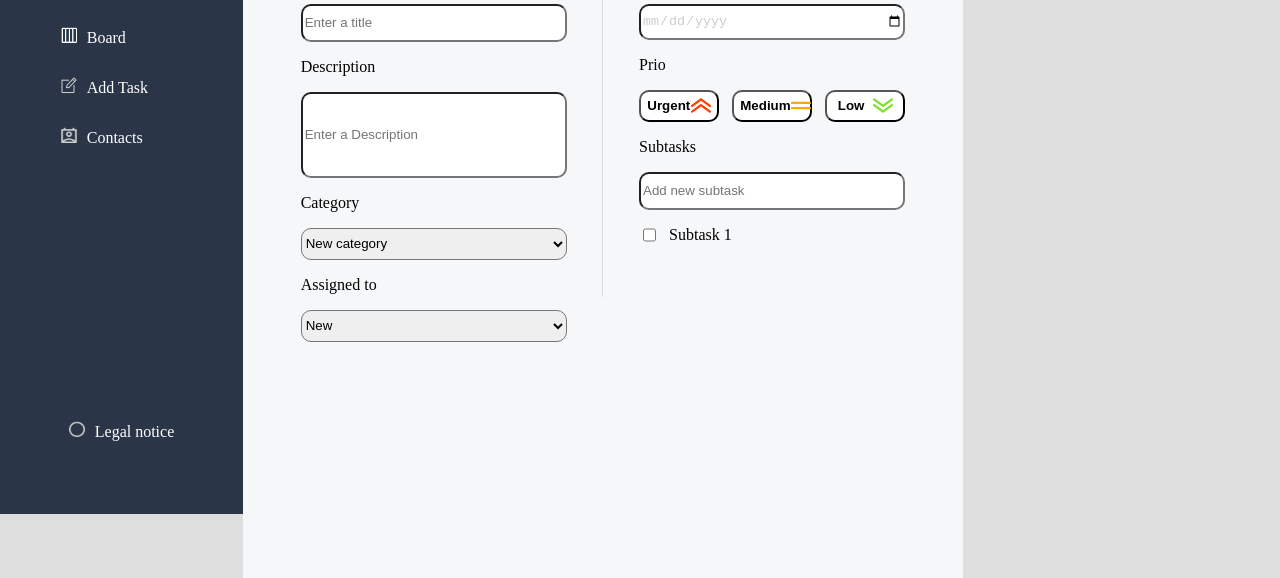
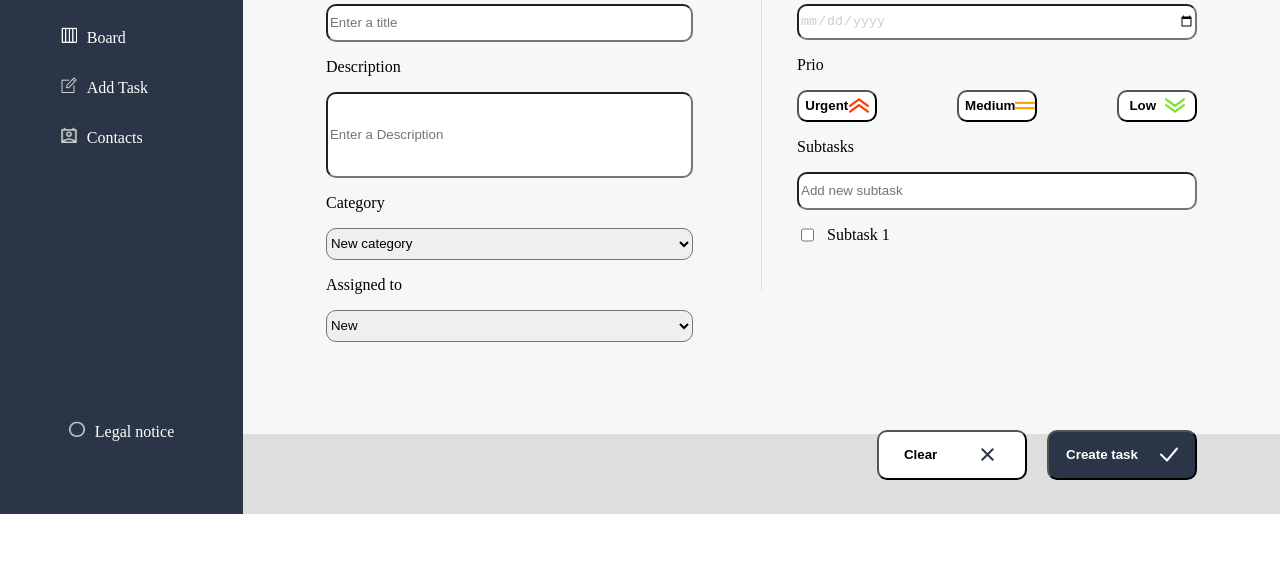
Before and after one commit to CMarscheider/Join, a plain HTML site: page addtask.html in a window 1280 px wide. Shown: the part 286-864 px from the top of the page. After the commit the page ends 800 px from the top, so only its background shows below. Drawn offline with Linux system fonts and the light colour scheme.

Commit message:
added task endbuttons and progress

```diff
--- a/addtask.html
+++ b/addtask.html
@@ -70,10 +70,12 @@
 
                 <div class="rightside-content">
 
+
                     <div class="date-container">
                         <p>Due date</p>
                         <input type="date">
                     </div>
+
 
                     <div class="prio-container">
                         <p>Prio</p>
@@ -90,6 +92,7 @@
                         </div>
                     </div>
 
+
                     <div class="subtasks-container">
                         <p>Subtasks</p>
                         <input placeholder="Add new subtask" type="text">
@@ -100,6 +103,17 @@
                     </div>
 
 
+                    <div class="button-container-end">
+                        <button class="clear-button"><b>Clear</b>
+                            <img src="assets/img/cancelimg.svg" alt="cancel">
+                        </button>
+                        <button class="create-button"><b>Create task</b>
+                            <img src="assets/img/acceptimg.svg" alt="cancel">
+                        </button>
+
+
+
+                    </div>
 
 
                 </div>
--- a/css/addtask.css
+++ b/css/addtask.css
@@ -1,8 +1,6 @@
 .addtask-content {
     display: flex;
     position: relative;
-    width: 90vh;
-    height: 78vh;
 }
 
 .leftside-content {
@@ -18,6 +16,7 @@
     display: flex;
     flex-direction: column;
     width: 50%;
+    height: 60vh;
     background-color: #F6F7F8;
     padding-right: 8%;
     padding-left: 5%;
@@ -91,6 +90,26 @@
     gap: 10px;
 }
 
+.button-container-end {
+    display: flex;
+    flex-direction: row;
+    justify-content: center;
+    gap: 20px;
+    margin-top: 170px;
+    margin-left: 80px;
+
+
+}
+
+.button-container-end button {
+    display: flex;
+    justify-content: space-around;
+    align-items: center;
+    height: 50px;
+    width: 150px;
+    border-radius: 10px;
+}
+
 
 
 
@@ -98,7 +117,7 @@
     background-color: rgba(0, 0, 0, 0.1);
     position: absolute;
     z-index: 999;
-    height: 50%;
+    height: 65%;
     width: 1px;
     right: 50%;
     top: 5%
@@ -112,10 +131,31 @@ input {
 select {
     border-radius: 10px;
     height: 4vh;
-    color: rgba(0, 0, 0,);
+    color: rgba(0, 0, 0, );
 }
 
 option {
     border-radius: 10px;
     height: 4vh;
 }
+
+.clear-button {
+    background-color: white;
+}
+
+.clear-button:hover {
+    border-color: #29ABE2;
+    transition: all 0.3s ease-in-out;
+}
+
+.create-button {
+    background-color: #2A3647;
+    color: white;
+}
+
+.create-button:hover {
+    background-color: #29ABE2;
+    border-color: #29ABE2;
+    transition: all 0.3s ease-in-out;
+
+}
```
Also changed, not shown: assets/img/acceptimg.svg (added), assets/img/cancelimg.svg (added).
